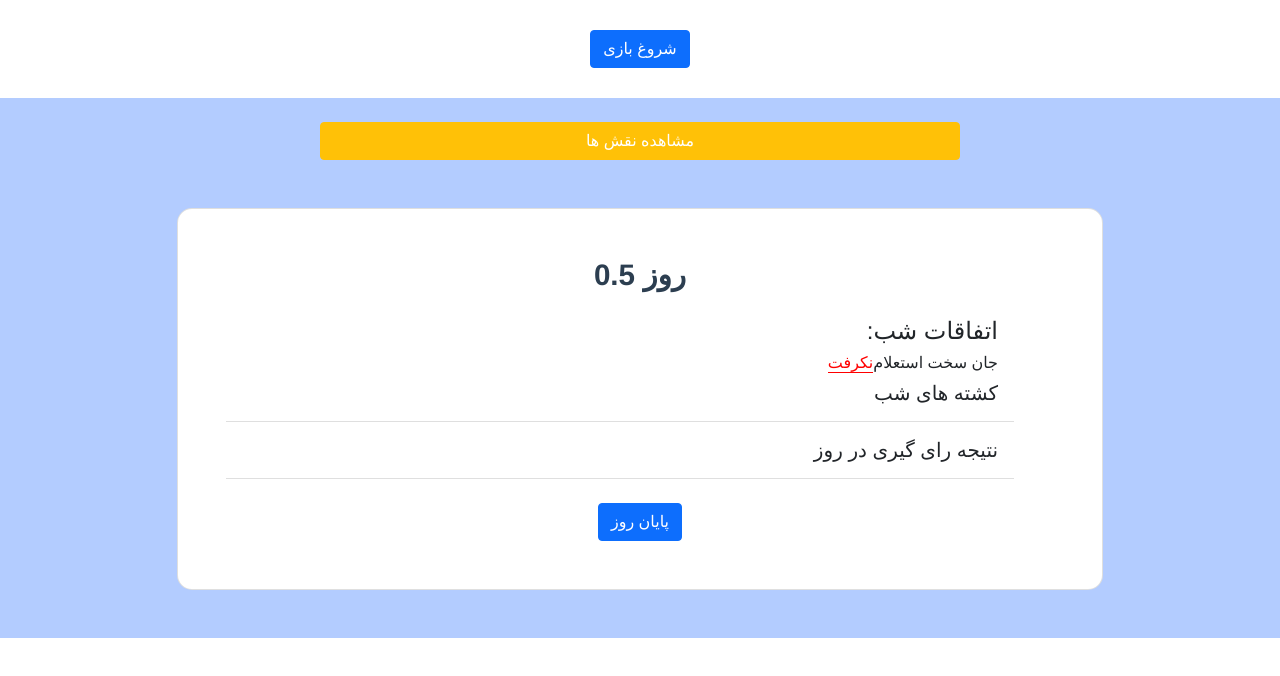
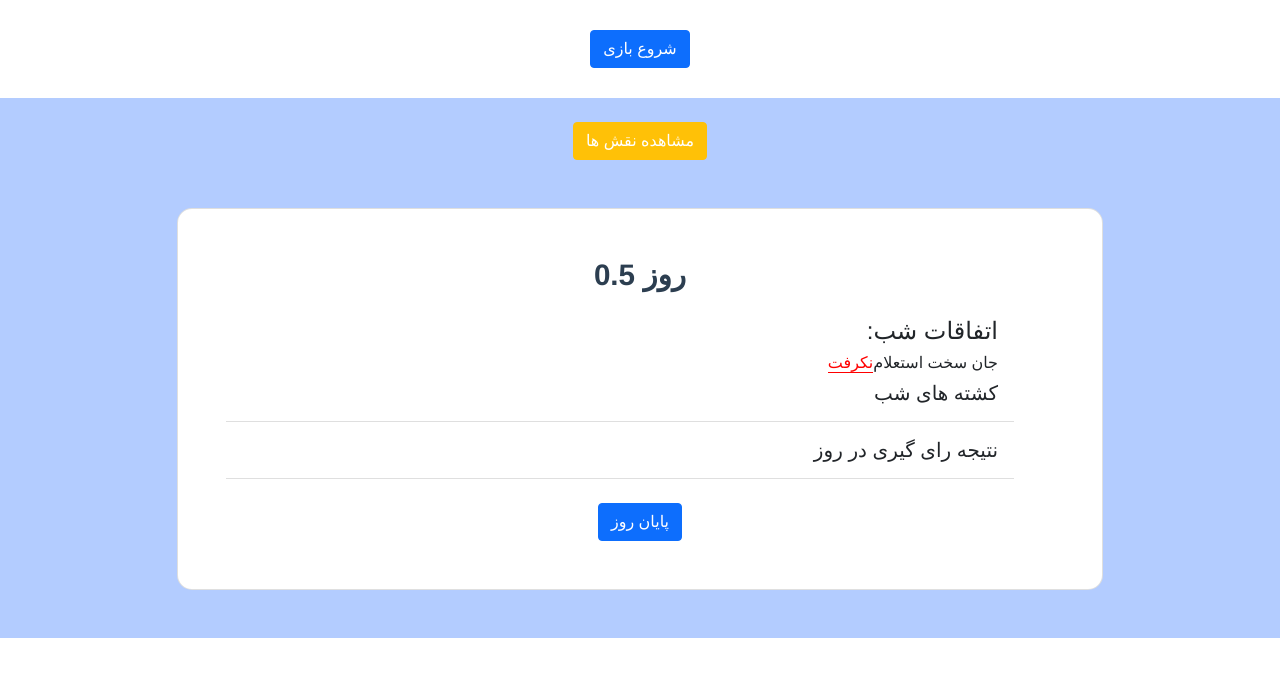
Before and after one commit to Ali-H1/mafia, a Vue app: page /day in a window 1280 px wide. Shown: the top 676 px of the page. Built offline with nearby package versions, Linux system fonts and the light colour scheme.

Commit message:
typing error

```diff
--- a/src/App.vue
+++ b/src/App.vue
@@ -2,7 +2,7 @@
   <div id="nav" v-if="!started">
     <!-- <router-link to="/">Home</router-link> |
     <router-link to="/about">About</router-link> |  -->
-    <button type="button" class="btn btn-primary" @click="start">شروغ بازی</button>
+    <button type="button" class="btn btn-primary" @click="start">شروع بازی</button>
   </div>
   <router-view/>
 </template>
--- a/src/views/day.vue
+++ b/src/views/day.vue
@@ -5,7 +5,7 @@
     style="background-color: #b3ccff"
     id="main_section"
   >
-    <button type="button" class="btn btn-warning mt-4 col-6">
+    <button type="button" class="btn btn-warning mt-4 ">
       <router-link to="/statuspage" style="text-decoration: none; color: white">
         مشاهده نقش ها</router-link
       >
--- a/src/views/statuspage.vue
+++ b/src/views/statuspage.vue
@@ -21,7 +21,7 @@
               >
                 <li
                   class="list-group-item d-flex justify-content-between align-items-center border-start-0 border-top-0 border-end-0 border-bottom rounded-0 mb-2"
-                  :style="'color:' + player.role.color + ';'"
+                  :style="'color:' + player.role.color + ';text-decoration: '+(player.role.status=='dead' ? 'line-through':'none')+' ;'"
                 >
                   <div class="d-flex align-items-center ms-1 me-1" id="name">
                     {{ index + 1 }}- {{ player.name }}
```
Also changed, not shown: src/assets/logo.png, 1 other file (tests, documents, lock files or other folders).
